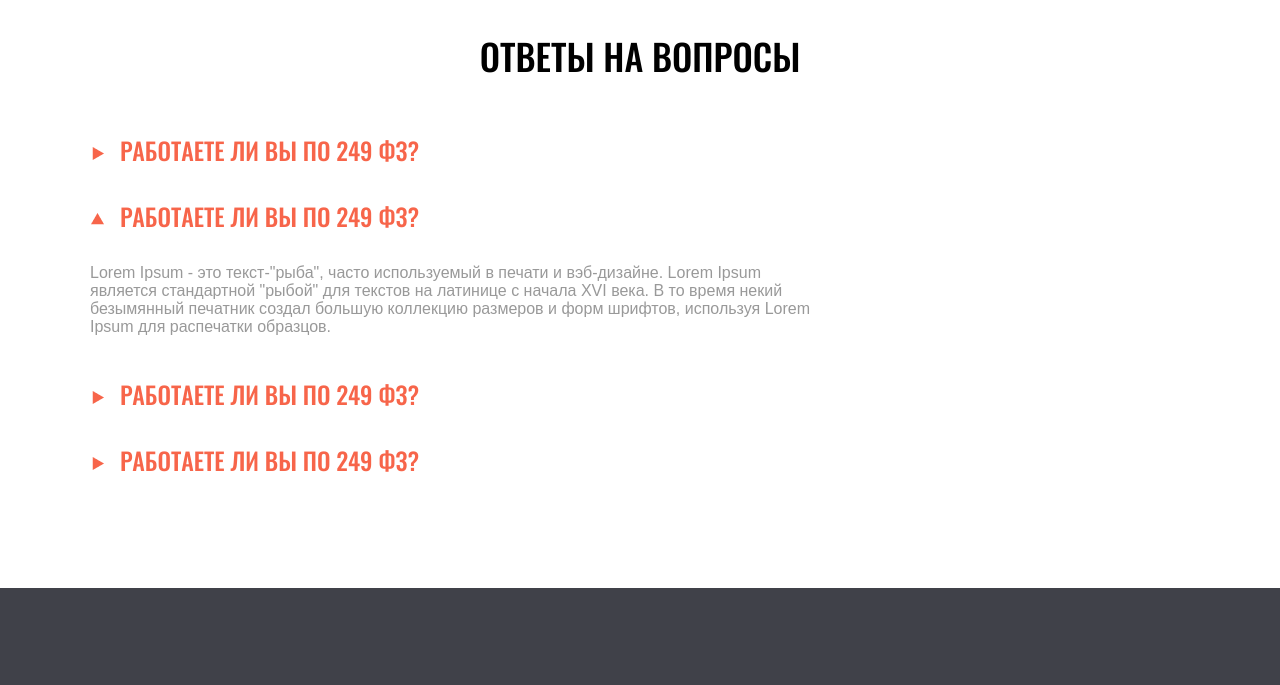
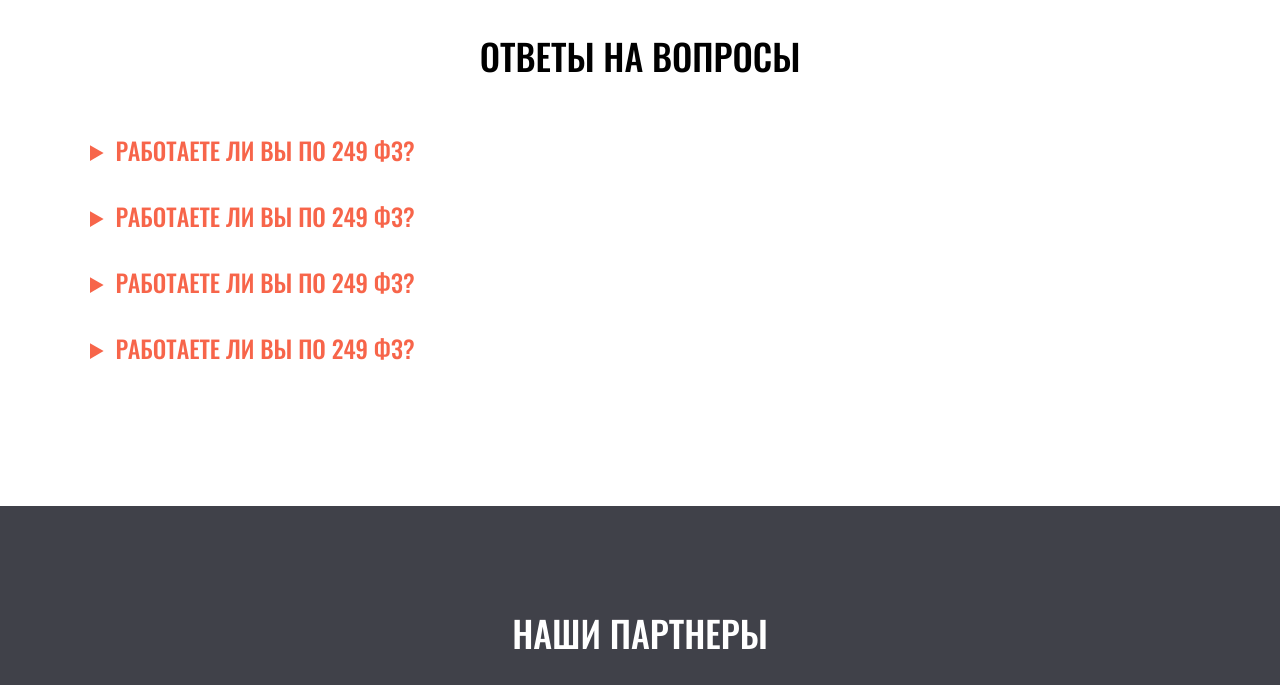
Before and after one commit to k34r/landing2, a plain HTML site: page index.html in a window 1280 px wide. Shown: the part 4380-5065 px from the top of the page. Drawn offline with Linux system fonts and the light colour scheme.

Commit message:
в html в разделе questions изменил h3 на summry, в css поудалял лишнее

```diff
--- a/css/project.css
+++ b/css/project.css
@@ -333,21 +333,7 @@ img {
     max-width: 730px;
     color: var(--gray-color);
 }
-.question-caption.open::before,
-.question-caption.close::before {
-    display: inline-block;
-    width: 15px;
-    height: 15px;
-    content: '';
-    background: url("../img/Polygon.png") no-repeat center;
-    margin-right: 15px;
-}
-.question-caption.open::before {
-    transform: rotate(-90deg);
-}
-.question-caption.close + .question-p {
-    display: none;
-}
+
 
 /* partners styles */
 .partners {
--- a/index.html
+++ b/index.html
@@ -6,7 +6,7 @@
           content="width=device-width, user-scalable=no, initial-scale=1.0, maximum-scale=1.0, minimum-scale=1.0">
     <meta http-equiv="X-UA-Compatible" content="ie=edge">
     <title>Project in Russia</title>
-    <link rel="stylesheet" href="./css/project.css">
+    <link rel="stylesheet" href="./css/project.min.css">
 </head>
 <body>
  <header class="header">
@@ -173,8 +173,8 @@
     <div class="container">
         <h2 class="text-h2 section__h2">ОТВЕТЫ НА ВОПРОСЫ</h2>
         <div class="question__items">
-            <div class="question__item">
-                <h3 class="text-h3 question-caption close">РАБОТАЕТЕ ЛИ ВЫ ПО 249 ФЗ?</h3>
+            <details class="question__item">
+                <summary class="text-h3 question-caption">РАБОТАЕТЕ ЛИ ВЫ ПО 249 ФЗ?</summary>
                 <p class="text-p question-p">
                     Lorem Ipsum - это текст-"рыба", часто используемый в печати и вэб-дизайне.
                     Lorem Ipsum является стандартной "рыбой" для текстов на латинице с
@@ -182,9 +182,9 @@
                     коллекцию размеров и форм шрифтов, используя Lorem Ipsum для распечатки
                     образцов.
                 </p>
-            </div>
-            <div class="question__item">
-                <h3 class="text-h3 question-caption open">РАБОТАЕТЕ ЛИ ВЫ ПО 249 ФЗ?</h3>
+            </details>
+            <details class="question__item">
+                <summary  class="text-h3 question-caption">РАБОТАЕТЕ ЛИ ВЫ ПО 249 ФЗ?</summary>
                 <p class="text-p question-p">
                     Lorem Ipsum - это текст-"рыба", часто используемый в печати и вэб-дизайне.
                     Lorem Ipsum является стандартной "рыбой" для текстов на латинице с
@@ -192,9 +192,9 @@
                     коллекцию размеров и форм шрифтов, используя Lorem Ipsum для распечатки
                     образцов.
                 </p>
-            </div>
-            <div class="question__item">
-                <h3 class="text-h3 question-caption close">РАБОТАЕТЕ ЛИ ВЫ ПО 249 ФЗ?</h3>
+            </details>
+            <details class="question__item">
+                <summary  class="text-h3 question-caption">РАБОТАЕТЕ ЛИ ВЫ ПО 249 ФЗ?</summary>
                 <p class="text-p question-p">
                     Lorem Ipsum - это текст-"рыба", часто используемый в печати и вэб-дизайне.
                     Lorem Ipsum является стандартной "рыбой" для текстов на латинице с
@@ -202,9 +202,9 @@
                     коллекцию размеров и форм шрифтов, используя Lorem Ipsum для распечатки
                     образцов.
                 </p>
-            </div>
-            <div class="question__item">
-                <h3 class="text-h3 question-caption close">РАБОТАЕТЕ ЛИ ВЫ ПО 249 ФЗ?</h3>
+            </details>
+            <details class="question__item">
+                <summary class="text-h3 question-caption">РАБОТАЕТЕ ЛИ ВЫ ПО 249 ФЗ?</summary>
                 <p class="text-p question-p">
                     Lorem Ipsum - это текст-"рыба", часто используемый в печати и вэб-дизайне.
                     Lorem Ipsum является стандартной "рыбой" для текстов на латинице с
@@ -212,7 +212,7 @@
                     коллекцию размеров и форм шрифтов, используя Lorem Ipsum для распечатки
                     образцов.
                 </p>
-            </div>
+            </details>
         </div>
     </div>
 </section>
```
Also changed, not shown: css/project.min.css (added), img/Polygon.png (deleted).
